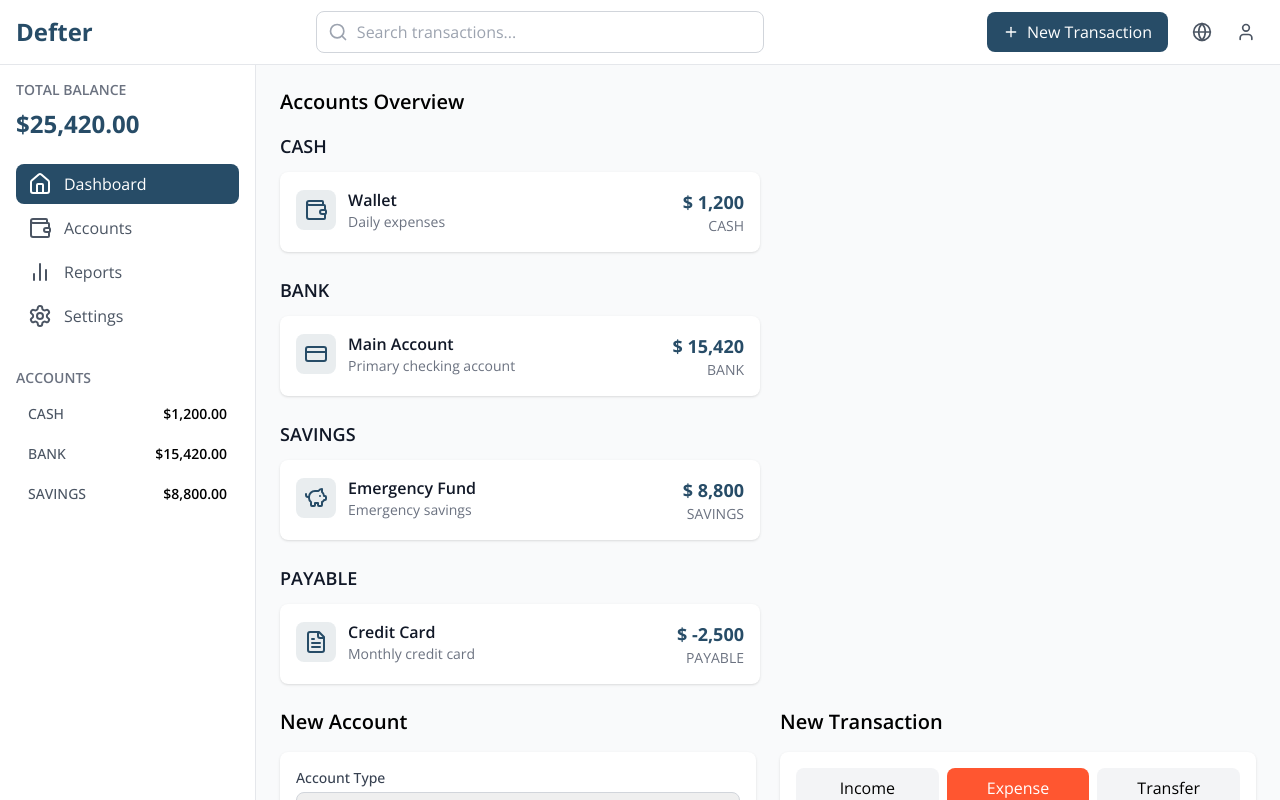
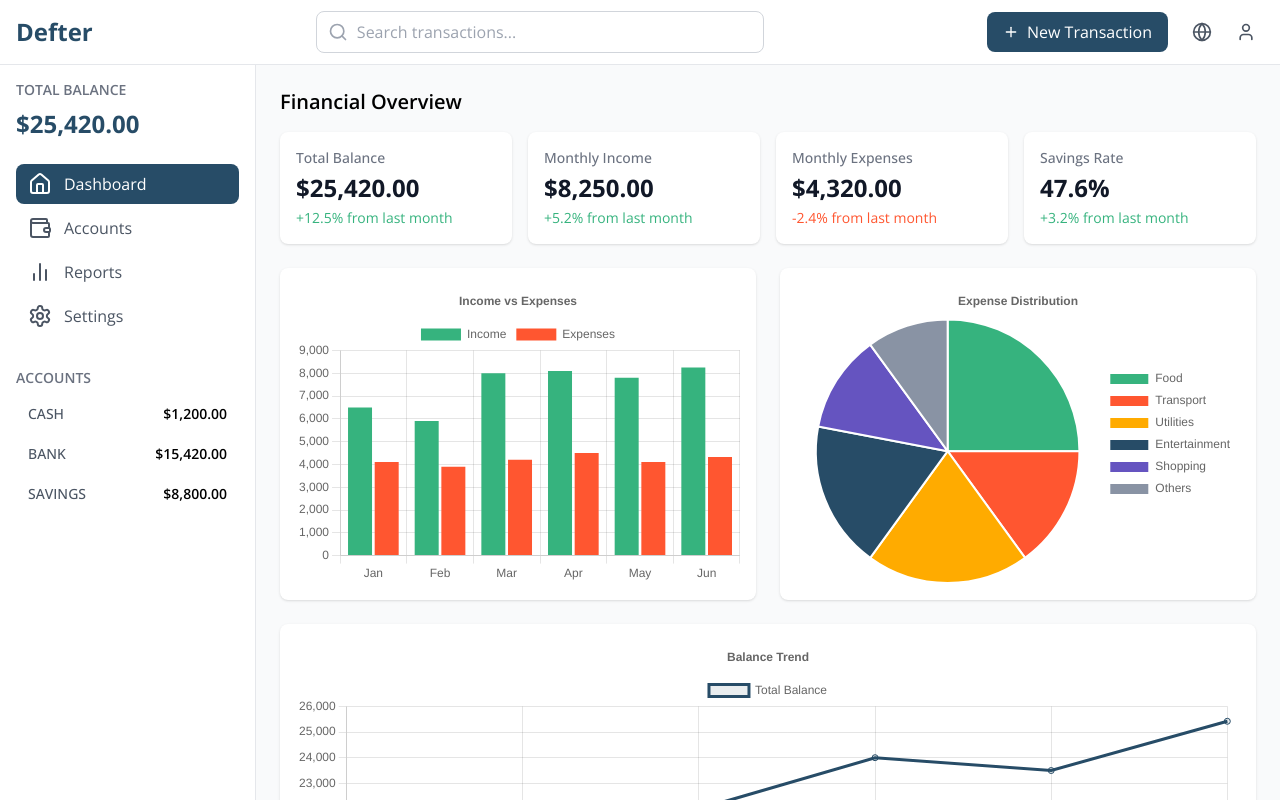
Before and after one commit to saimdenizertunc/accounting-frontend, a React (Vite) app in the folder frontend/: page / in a window 1280 px wide. Shown: the top 800 px of the page. Built offline with nearby package versions, Linux system fonts and the light colour scheme.

Commit message:
add reports

```diff
--- a/frontend/src/App.jsx
+++ b/frontend/src/App.jsx
@@ -4,6 +4,7 @@ import TransactionForm from './components/transactions/TransactionForm';
 import TransactionList from './components/transactions/TransactionList';
 import AccountList from './components/accounts/AccountList';
 import AccountForm from './components/accounts/AccountForm';
+import ReportsDashboard from './components/reports/ReportsDashboard';
 
 function App() {
   return (
@@ -13,6 +14,10 @@ function App() {
       <main className="pt-16 pl-64">
         <div className="p-6">
           <div className="grid grid-cols-1 gap-6">
+            <div>
+              <h2 className="text-xl font-semibold mb-4">Financial Overview</h2>
+              <ReportsDashboard />
+            </div>
             <div>
               <h2 className="text-xl font-semibold mb-4">Accounts Overview</h2>
               <AccountList />
--- /dev/null
+++ b/frontend/src/components/reports/BalanceTrendChart.jsx
@@ -0,0 +1,67 @@
+import {
+    Chart as ChartJS,
+    CategoryScale,
+    LinearScale,
+    PointElement,
+    LineElement,
+    Title,
+    Tooltip,
+    Legend,
+  } from 'chart.js';
+  import { Line } from 'react-chartjs-2';
+
+  ChartJS.register(
+    CategoryScale,
+    LinearScale,
+    PointElement,
+    LineElement,
+    Title,
+    Tooltip,
+    Legend
+  );
+
+  function BalanceTrendChart() {
+    const options = {
+      responsive: true,
+      maintainAspectRatio: false,
+      plugins: {
+        legend: {
+          position: 'top',
+        },
+        title: {
+          display: true,
+          text: 'Balance Trend',
+        },
+      },
+      scales: {
+        y: {
+          beginAtZero: false,
+        },
+      },
+    };
+
+    const labels = ['Jan', 'Feb', 'Mar', 'Apr', 'May', 'Jun'];
+
+    const data = {
+      labels,
+      datasets: [
+        {
+          label: 'Total Balance',
+          data: [18000, 19500, 22000, 24000, 23500, 25420],
+          borderColor: '#274c67',
+          backgroundColor: 'rgba(39, 76, 103, 0.1)',
+          fill: true,
+        },
+      ],
+    };
+
+    return (
+      <div className="bg-white rounded-lg shadow p-4">
+        <div className="h-[300px]">
+          <Line options={options} data={data} />
+        </div>
+      </div>
+    );
+  }
+
+  export default BalanceTrendChart;
--- /dev/null
+++ b/frontend/src/components/reports/DashboardStats.jsx
@@ -0,0 +1,47 @@
+function DashboardStats({ stats }) {
+    return (
+      <div className="grid grid-cols-1 md:grid-cols-4 gap-4">
+        {[
+          {
+            title: 'Total Balance',
+            value: '$25,420.00',
+            change: '+12.5%',
+            isPositive: true,
+          },
+          {
+            title: 'Monthly Income',
+            value: '$8,250.00',
+            change: '+5.2%',
+            isPositive: true,
+          },
+          {
+            title: 'Monthly Expenses',
+            value: '$4,320.00',
+            change: '-2.4%',
+            isPositive: false,
+          },
+          {
+            title: 'Savings Rate',
+            value: '47.6%',
+            change: '+3.2%',
+            isPositive: true,
+          },
+        ].map((stat, index) => (
+          <div
+            key={index}
+            className="bg-white rounded-lg shadow p-4"
+          >
+            <h3 className="text-sm font-medium text-gray-500">{stat.title}</h3>
+            <p className="text-2xl font-bold text-gray-900 mt-1">{stat.value}</p>
+            <p className={`text-sm mt-1 ${
+              stat.isPositive ? 'text-success' : 'text-danger'
+            }`}>
+              {stat.change} from last month
+            </p>
+          </div>
+        ))}
+      </div>
+    );
+  }
+
+  export default DashboardStats;
--- /dev/null
+++ b/frontend/src/components/reports/ExpensePieChart.jsx
@@ -0,0 +1,52 @@
+import {
+    Chart as ChartJS,
+    ArcElement,
+    Tooltip,
+    Legend
+  } from 'chart.js';
+  import { Pie } from 'react-chartjs-2';
+
+  ChartJS.register(ArcElement, Tooltip, Legend);
+
+  function ExpensePieChart() {
+    const data = {
+      labels: ['Food', 'Transport', 'Utilities', 'Entertainment', 'Shopping', 'Others'],
+      datasets: [
+        {
+          data: [25, 15, 20, 18, 12, 10],
+          backgroundColor: [
+            '#36b37e',
+            '#ff5630',
+            '#ffab00',
+            '#274c67',
+            '#6554c0',
+            '#8993a4',
+          ],
+        },
+      ],
+    };
+
+    const options = {
+      responsive: true,
+      maintainAspectRatio: false,
+      plugins: {
+        legend: {
+          position: 'right',
+        },
+        title: {
+          display: true,
+          text: 'Expense Distribution',
+        },
+      },
+    };
+
+    return (
+      <div className="bg-white rounded-lg shadow p-4">
+        <div className="h-[300px]">
+          <Pie data={data} options={options} />
+        </div>
+      </div>
+    );
+  }
+
+  export default ExpensePieChart;
--- /dev/null
+++ b/frontend/src/components/reports/IncomeExpenseChart.jsx
@@ -0,0 +1,68 @@
+import {
+    Chart as ChartJS,
+    CategoryScale,
+    LinearScale,
+    BarElement,
+    Title,
+    Tooltip,
+    Legend,
+  } from 'chart.js';
+  import { Bar } from 'react-chartjs-2';
+
+  ChartJS.register(
+    CategoryScale,
+    LinearScale,
+    BarElement,
+    Title,
+    Tooltip,
+    Legend
+  );
+
+  function IncomeExpenseChart() {
+    const options = {
+      responsive: true,
+      maintainAspectRatio: false,
+      plugins: {
+        legend: {
+          position: 'top',
+        },
+        title: {
+          display: true,
+          text: 'Income vs Expenses',
+        },
+      },
+      scales: {
+        y: {
+          beginAtZero: true,
+        },
+      },
+    };
+
+    const labels = ['Jan', 'Feb', 'Mar', 'Apr', 'May', 'Jun'];
+
+    const data = {
+      labels,
+      datasets: [
+        {
+          label: 'Income',
+          data: [6500, 5900, 8000, 8100, 7800, 8250],
+          backgroundColor: '#36b37e',
+        },
+        {
+          label: 'Expenses',
+          data: [4100, 3900, 4200, 4500, 4100, 4320],
+          backgroundColor: '#ff5630',
+        },
+      ],
+    };
+
+    return (
+      <div className="bg-white rounded-lg shadow p-4">
+        <div className="h-[300px]">
+          <Bar options={options} data={data} />
+        </div>
+      </div>
+    );
+  }
+
+  export default IncomeExpenseChart;
--- /dev/null
+++ b/frontend/src/components/reports/ReportsDashboard.jsx
@@ -0,0 +1,23 @@
+import DashboardStats from './DashboardStats';
+import IncomeExpenseChart from './IncomeExpenseChart';
+import ExpensePieChart from './ExpensePieChart';
+import BalanceTrendChart from './BalanceTrendChart';
+
+function ReportsDashboard() {
+  return (
+    <div className="space-y-6">
+      <DashboardStats />
+
+      <div className="grid grid-cols-1 md:grid-cols-2 gap-6">
+        <IncomeExpenseChart />
+        <ExpensePieChart />
+      </div>
+
+      <div>
+        <BalanceTrendChart />
+      </div>
+    </div>
+  );
+}
+
+export default ReportsDashboard;
```
